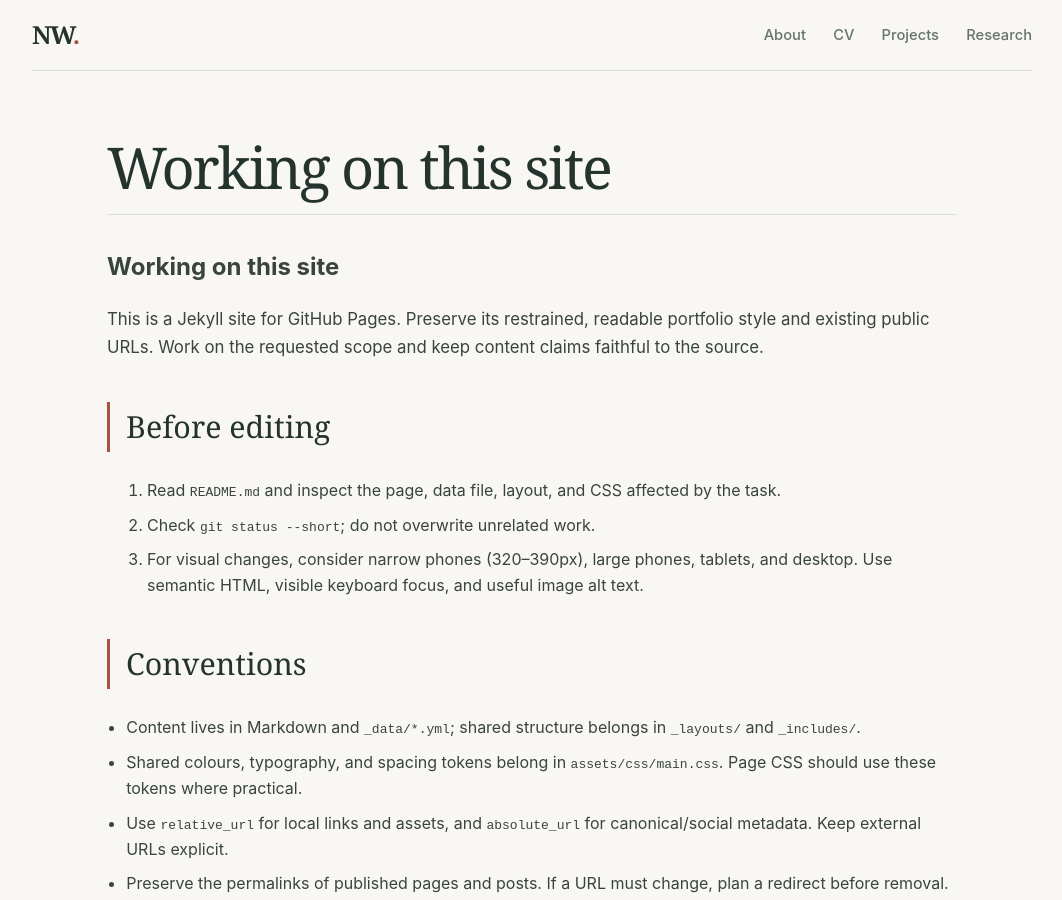
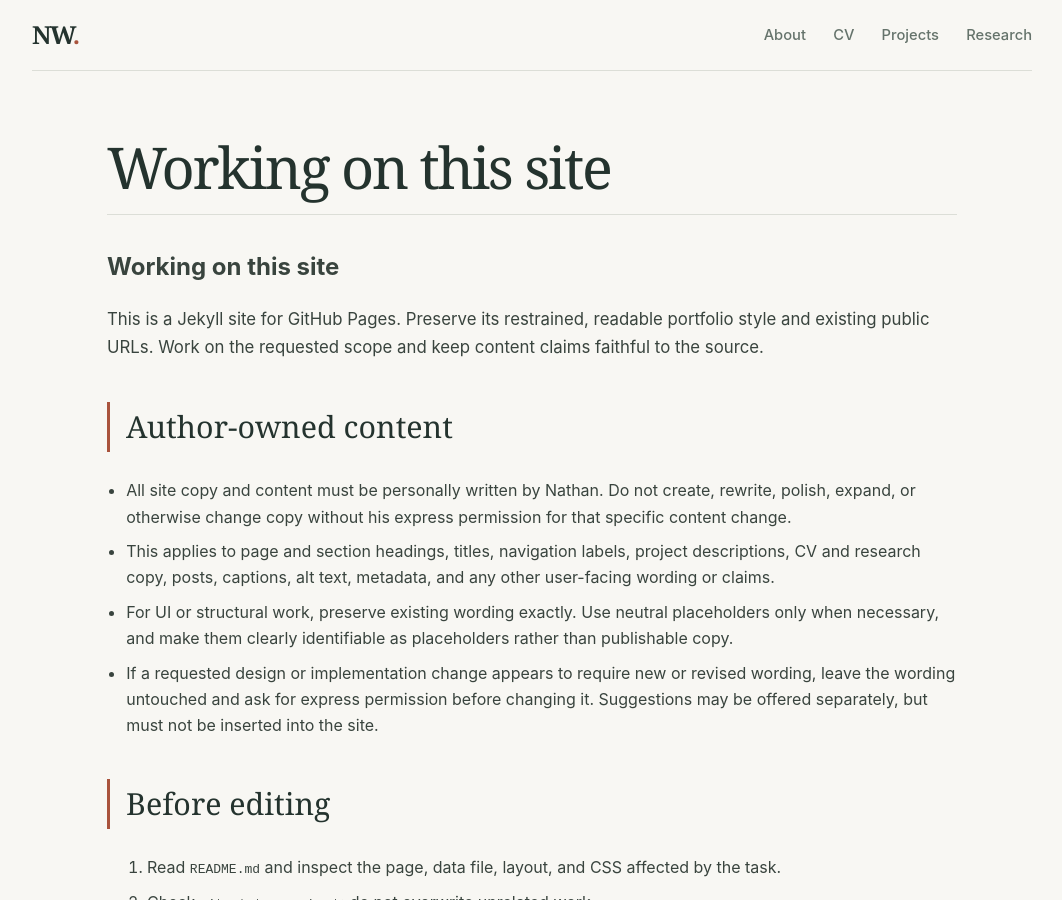
Before and after one commit to nathanwangly/nathanwangly.github.io, a Jekyll site: the page built from AGENTS.md, in a window 1280 px wide and 900 px high. Shown: the whole window, without its empty margins (108-1170 px from the left). Built offline with Jekyll 4.4.1, drawn with Linux system fonts in a browser that asks for light colours; our own code applies the rules of GitHub Pages for plain Markdown files.

Commit message:
added authoring rule

```diff
--- a/AGENTS.md
+++ b/AGENTS.md
@@ -1,6 +1,13 @@
 # Working on this site
 
 This is a Jekyll site for GitHub Pages. Preserve its restrained, readable portfolio style and existing public URLs. Work on the requested scope and keep content claims faithful to the source.
+
+## Author-owned content
+
+- All site copy and content must be personally written by Nathan. Do not create, rewrite, polish, expand, or otherwise change copy without his express permission for that specific content change.
+- This applies to page and section headings, titles, navigation labels, project descriptions, CV and research copy, posts, captions, alt text, metadata, and any other user-facing wording or claims.
+- For UI or structural work, preserve existing wording exactly. Use neutral placeholders only when necessary, and make them clearly identifiable as placeholders rather than publishable copy.
+- If a requested design or implementation change appears to require new or revised wording, leave the wording untouched and ask for express permission before changing it. Suggestions may be offered separately, but must not be inserted into the site.
 
 ## Before editing
 
```
